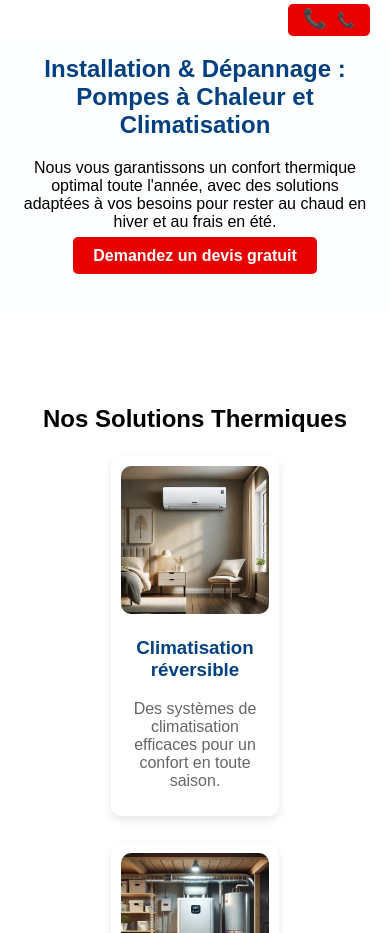
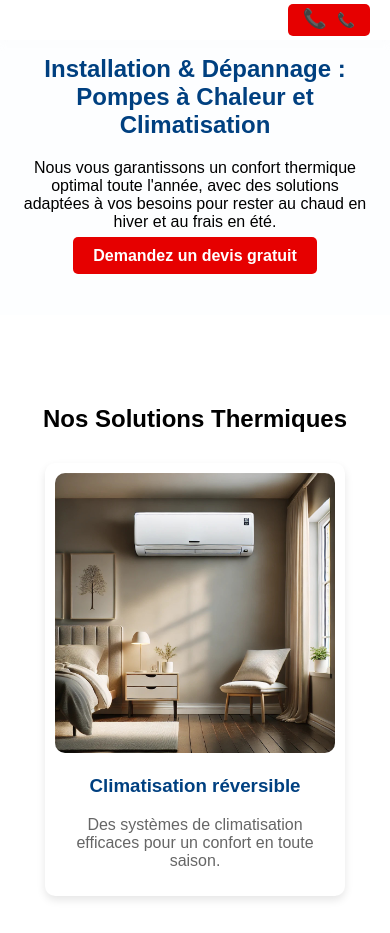
Before and after one commit to BRAITOU555/pompeachaleur, a plain HTML site: page index.html in a window 390 px wide. Shown: the part 95-1028 px from the top of the page. Drawn offline with Linux system fonts and the light colour scheme.

Commit message:
Ajustement des boîtes de services pour affichage

```diff
--- a/style/style.css
+++ b/style/style.css
@@ -604,17 +604,3 @@ body {
         box-shadow: 0 4px 8px rgba(0, 0, 0, 0.2);
     }
 }
-/* Ajustement des services pour la version mobile */
-@media (max-width: 768px) {
-    .service-list {
-        display: flex;
-        flex-wrap: wrap; /* Permet aux boîtes de services de passer à la ligne */
-        justify-content: space-around; /* Espace égal entre les boîtes */
-    }
-
-    .service-item {
-        width: 48%; /* Largeur ajustée pour deux boîtes par ligne */
-        margin: 1%; /* Espace entre les boîtes */
-        box-sizing: border-box; /* Pour inclure le padding et la bordure dans la largeur totale */
-    }
-}
```
